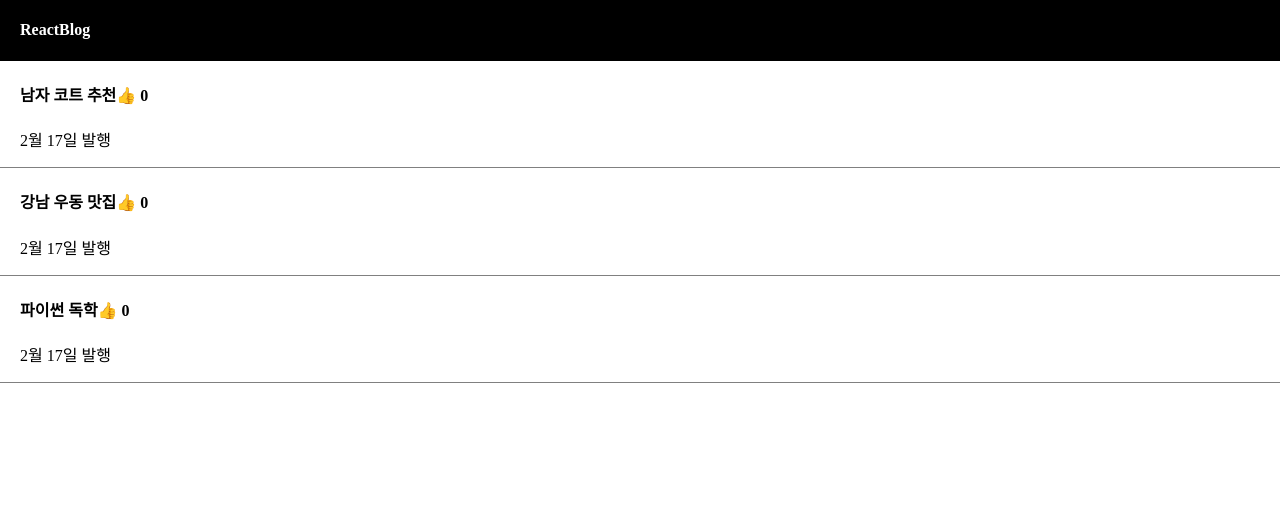
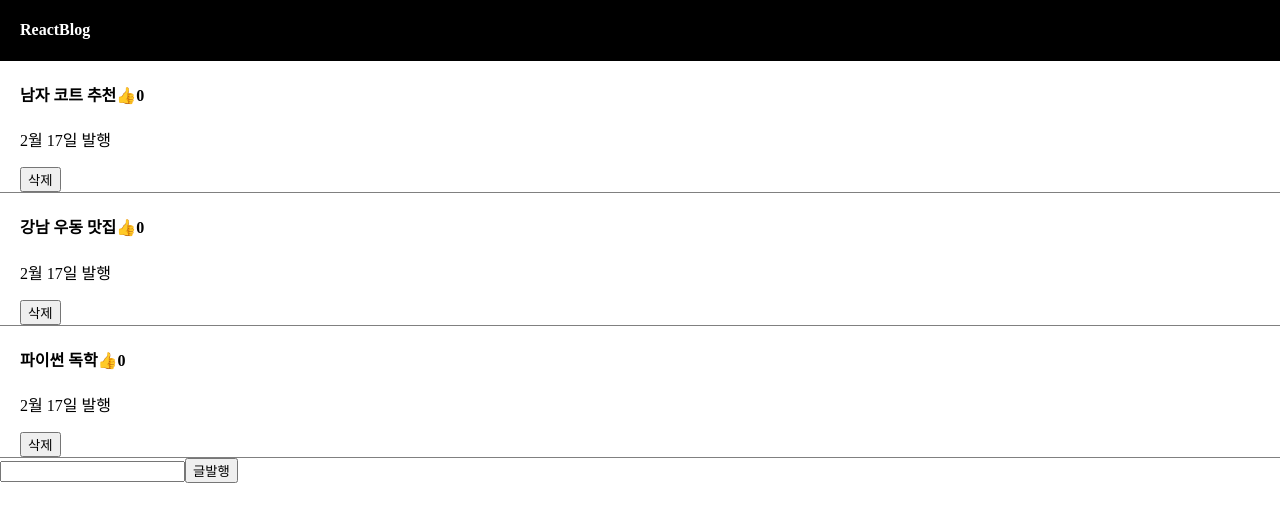
Before and after one commit to hyeonlee717/React_Study, a React app: page / in a window 1280 px wide. Shown: the top 522 px of the page. Built offline with nearby package versions, Linux system fonts and the light colour scheme; the HTML template or start-up script is replaced by a standard one.

Commit message:
글작성, 글삭제 state 변경

```diff
--- a/src/App.jsx
+++ b/src/App.jsx
@@ -4,12 +4,11 @@ import './App.css'
 // jsx는 javascript안에서 html을 쉽게 작성할 수 있게 도와주는 언어임
 function App() {
 
-  let post = '강남 우동 맛집';
   let [글제목, 글제목변경] = useState(['남자 코트 추천', '강남 우동 맛집', '파이썬 독학'])
-  // a: state에 보관했던 자료, b:state 변경 도와주는 함수
-  // html에 바로바로 변경사항이 반영되게 하고 싶은 곳에 사용함, 자주 변경되는 곳
+  let [thumb, setThumb] = useState([0, 0, 0]);
   let [modal, setModal] = useState(false);
   let [title, setTitle] = useState(0);
+  let [input, setInput] = useState('');
 
   return (
     <div className='App'>
@@ -20,21 +19,62 @@ function App() {
 
       {
         글제목.map(function (a, i) {
-          let [따봉, 따봉변경] = useState(0);
           return (
+
             <div className='list' key={i}>
+
               <h4 onClick={function () {
                 setModal(!modal);
                 setTitle(i);
-              }}>{글제목[i]}
-                <span onClick={function () {
-                  따봉변경(따봉 + 1)
-                }}>👍</span> {따봉} </h4>
+              }}>
+
+                {글제목[i]}
+
+                <span onClick={function (e) {
+                  e.stopPropagation();
+                  let copy = [...thumb]
+                  copy[i] = copy[i] + 1
+                  setThumb(copy);
+                }}>👍</span>
+
+                {thumb[i]}
+
+              </h4>
+
               <p>2월 17일 발행</p>
+
+              <button onClick={() => {
+
+                let copyTitle = [...글제목];
+                copyTitle.splice(i, 1);
+                글제목변경(copyTitle);
+
+                let copyThumb = [...thumb];
+                copyThumb.splice(i, 1);
+                setThumb(copyThumb);
+
+              }}>삭제</button>
+
             </div>
           )
         })
       }
+
+      <input type="text" onChange={(e) => { setInput(e.target.value); }} />
+
+      <button onClick={() => {
+
+        let copyTitle = [...글제목];
+        copyTitle.unshift(input);
+        글제목변경(copyTitle);
+
+        let copyThumb = [...thumb];
+        copyThumb.unshift(0);
+        setThumb(copyThumb);
+
+        setInput('');
+
+      }}>글발행</button>
 
       {
         modal == true ? <Modal title={title} 글제목={글제목}></Modal> : null
```
